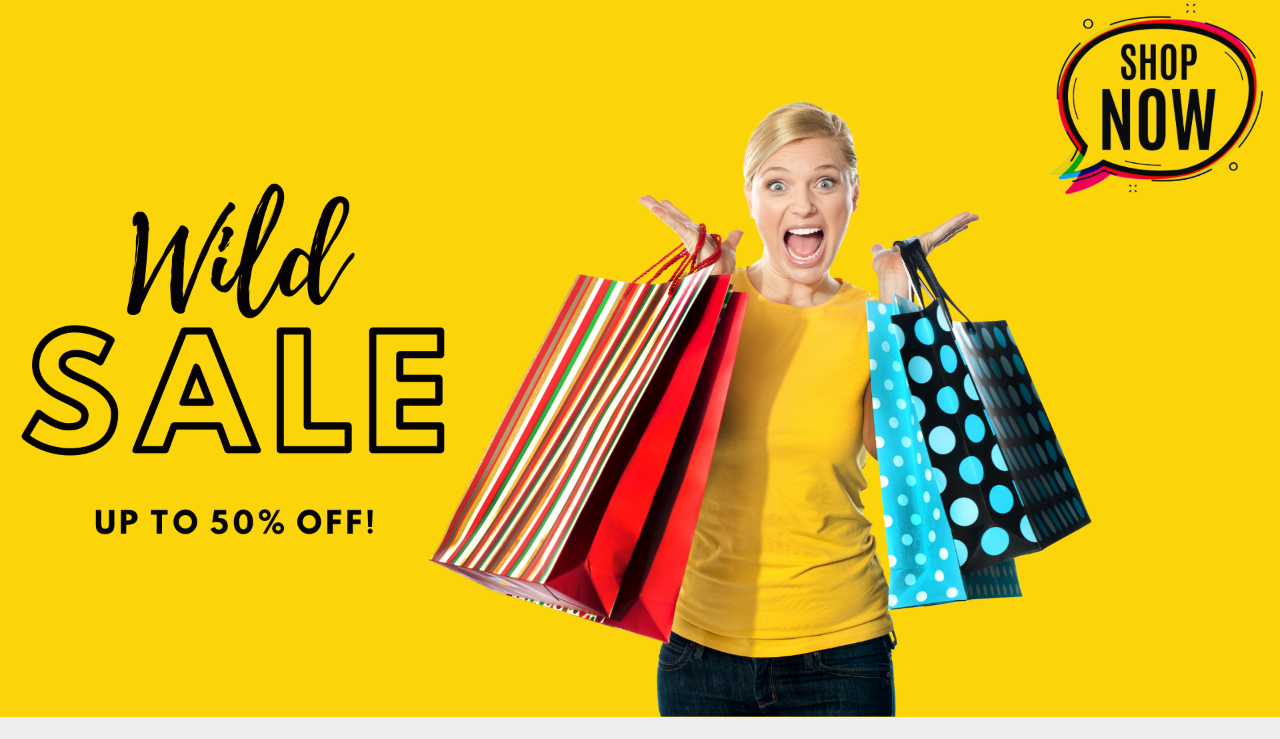
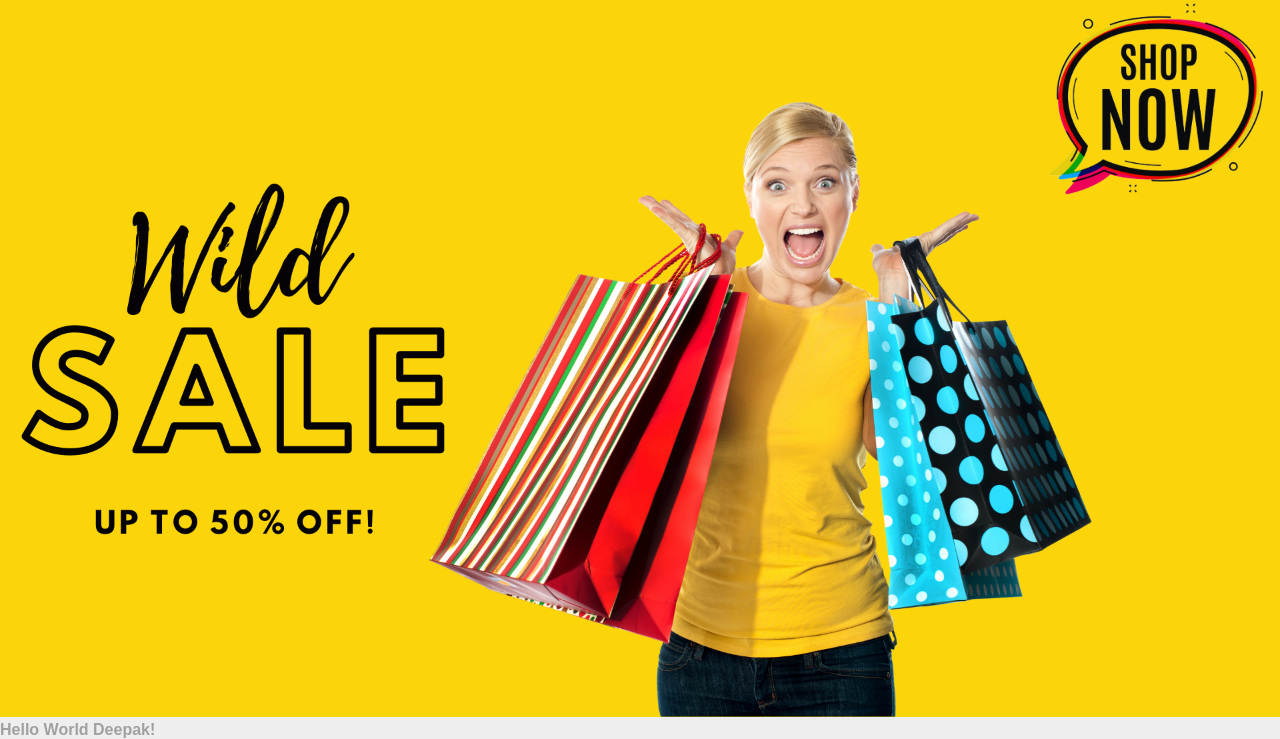
Before and after one commit to Deepak28032003/Landing-page, a plain HTML site: page index.html in a window 1280 px wide. Shown: the part 81-820 px from the top of the page. Drawn offline with Linux system fonts and the light colour scheme.

Commit message:
added hello world

```diff
--- a/index.html
+++ b/index.html
@@ -46,7 +46,7 @@
         </div>
     </div>
     <footer>
-
+        <h1>Hello World Deepak!</h1>
     </footer>
 </body>
 </html>
```
